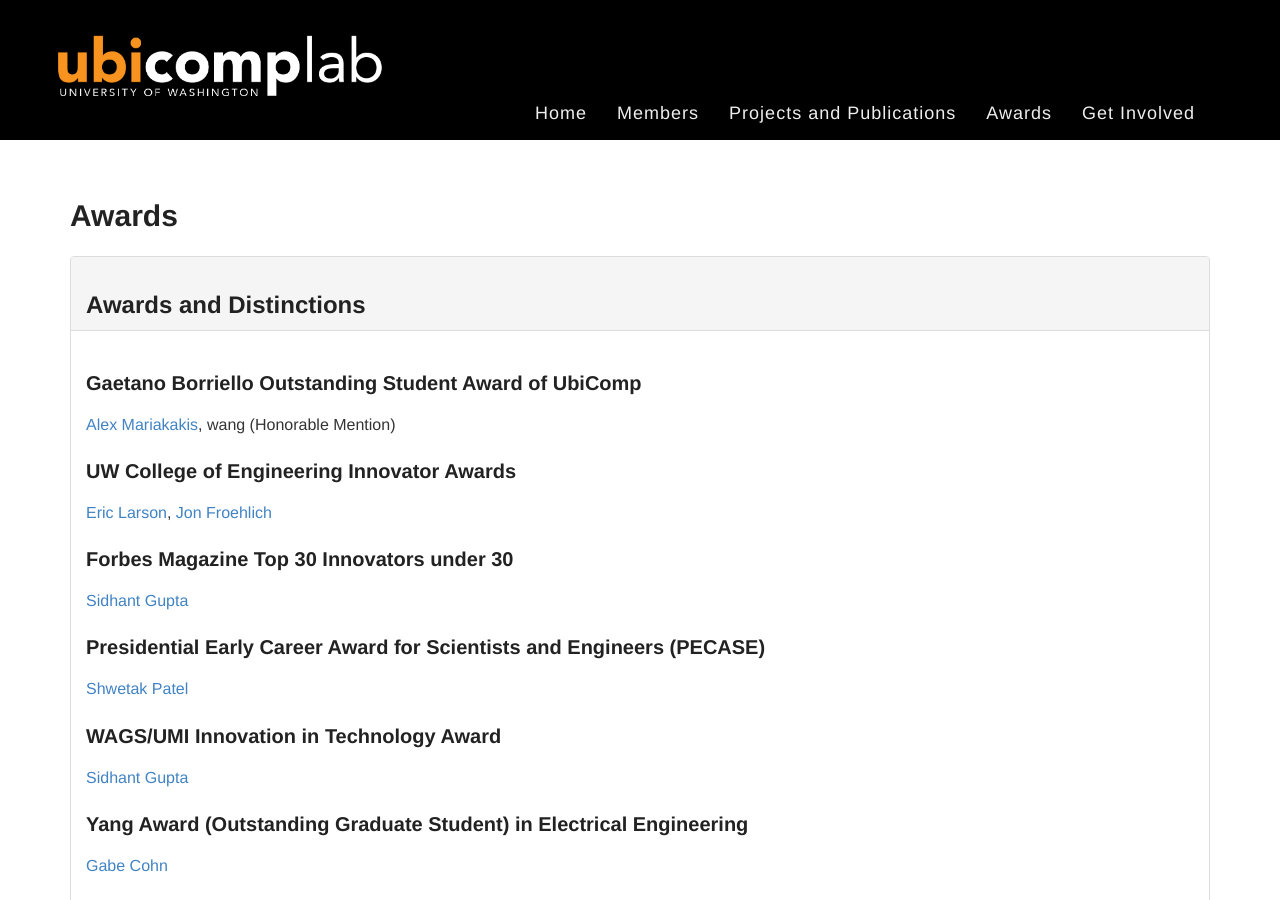
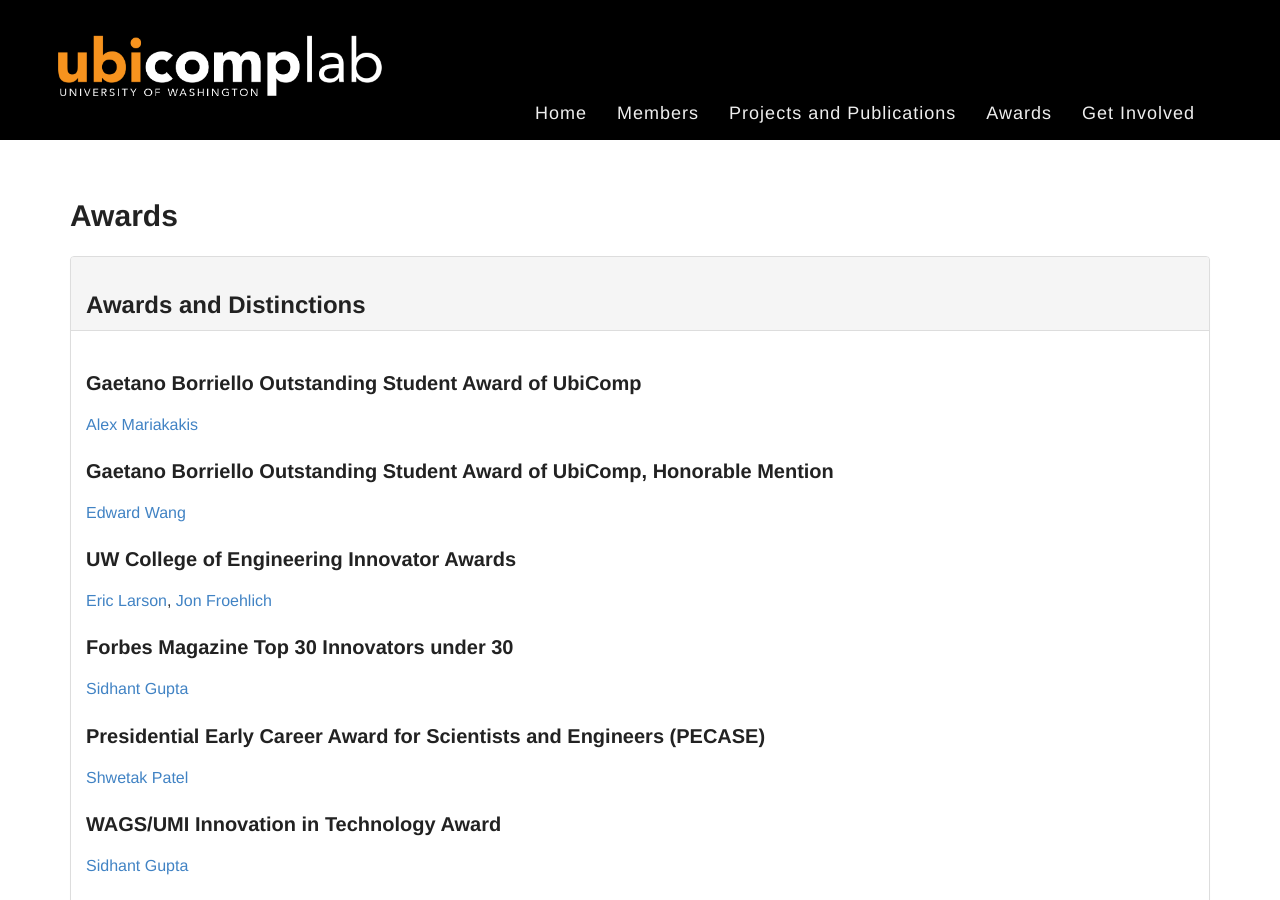
Before and after one commit to ubicomplab/ubicomplab.github.io, a Jekyll site: the page built from awards/index.html, in a window 1280 px wide and 900 px high. Built offline with Jekyll 4.4.1, drawn with Linux system fonts in a browser that asks for light colours; some web fonts are replaced.

Commit message:
Update awards.yml

```diff
--- a/_data/awards.yml
+++ b/_data/awards.yml
@@ -1,5 +1,8 @@
 - name: Gaetano Borriello Outstanding Student Award of UbiComp
-  people: [mariakakis, wang (Honorable Mention)]
+  people: [mariakakis]
+
+- name: Gaetano Borriello Outstanding Student Award of UbiComp, Honorable Mention
+  people: [wang]
 
 - name: UW College of Engineering Innovator Awards
   people: [larson, froehlich]
```
